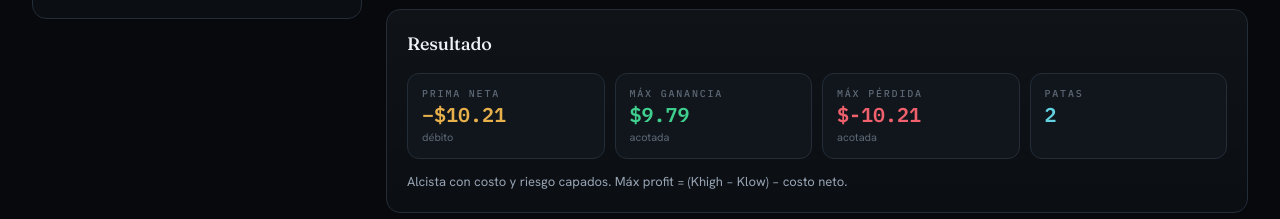
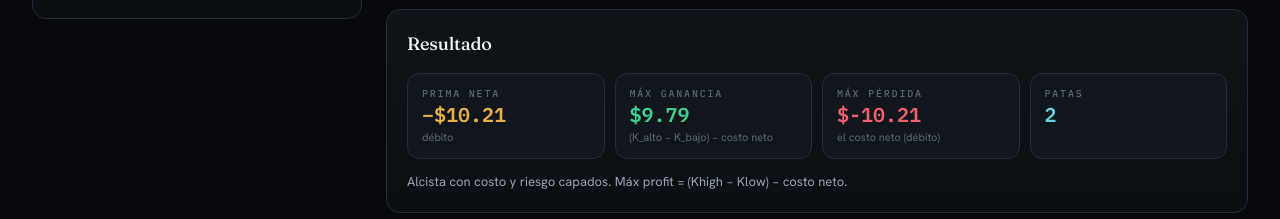
Before and after one commit to maufainversion-hash/option-lab-v2, a Next.js app in the folder web/: page /strategies in a window 1280 px wide. Shown: the part 920-1139 px from the top of the page. Built offline with nearby package versions, Linux system fonts and the light colour scheme.

Commit message:
feat(strategies): describe max gain/loss per strategy (e.g. 'la prima', '(K_alto-K_bajo)-costo')

```diff
--- a/web/src/app/strategies/page.tsx
+++ b/web/src/app/strategies/page.tsx
@@ -134,6 +134,20 @@ const SUMMARY: Record<StratKey, string> = {
   butterfly: "que el subyacente quede clavado cerca de un precio (vol baja)",
   ironCondor: "cobrar prima si el subyacente queda dentro de un rango",
   collar: "proteger ganancias de una acción casi sin costo",
+};
+
+const MAXDESC: Record<StratKey, { gain: string; loss: string }> = {
+  longCall: { gain: "ilimitada (sube con el spot)", loss: "la prima pagada" },
+  longPut: { gain: "K − prima (máx si S→0)", loss: "la prima pagada" },
+  coveredCall: { gain: "(K − S₀) + prima", loss: "S₀ − prima (si S→0)" },
+  protectivePut: { gain: "ilimitada (acción − costo del put)", loss: "S₀ − K + prima" },
+  bullCall: { gain: "(K_alto − K_bajo) − costo neto", loss: "el costo neto (débito)" },
+  bearPut: { gain: "(K_alto − K_bajo) − costo neto", loss: "el costo neto (débito)" },
+  straddle: { gain: "ilimitada al alza", loss: "la suma de las dos primas" },
+  strangle: { gain: "ilimitada al alza", loss: "la suma de las dos primas" },
+  butterfly: { gain: "(K_mid − K_bajo) − costo neto", loss: "el costo neto (débito)" },
+  ironCondor: { gain: "el crédito neto cobrado", loss: "ancho del spread − crédito" },
+  collar: { gain: "K_call − S₀ (− costo)", loss: "S₀ − K_put (− crédito)" },
 };
 
 type RiskKind = "Limitada" | "Ilimitada";
@@ -397,13 +411,13 @@ export default function StrategiesLab() {
               label="Máx ganancia"
               value={RISK[strat].profit === "Ilimitada" ? "Ilimitada" : money(maxProfit)}
               tone="gain"
-              hint={RISK[strat].profit === "Ilimitada" ? "sin techo" : "acotada"}
+              hint={MAXDESC[strat].gain}
             />
             <Stat
               label="Máx pérdida"
               value={RISK[strat].loss === "Ilimitada" ? "Ilimitada" : money(maxLoss)}
               tone="loss"
-              hint={RISK[strat].loss === "Ilimitada" ? "sin piso" : "acotada"}
+              hint={MAXDESC[strat].loss}
             />
             <Stat label="Patas" value={String(strategy.legs.length)} tone="cyan" />
           </div>
```
